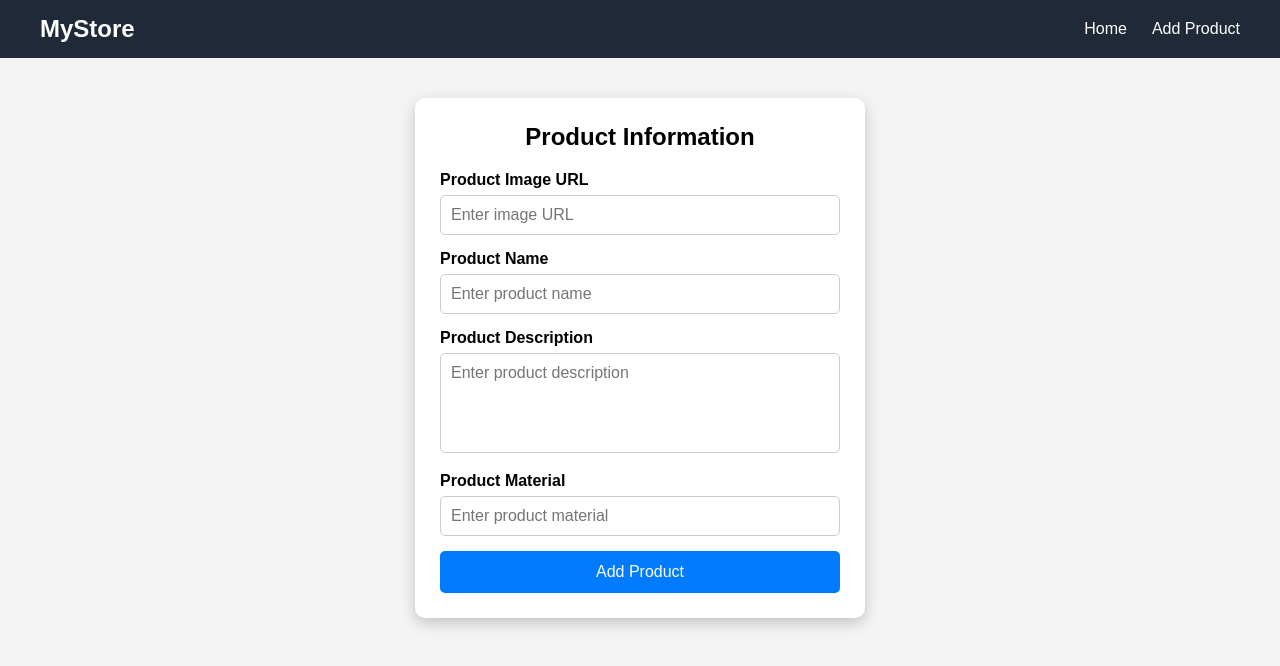
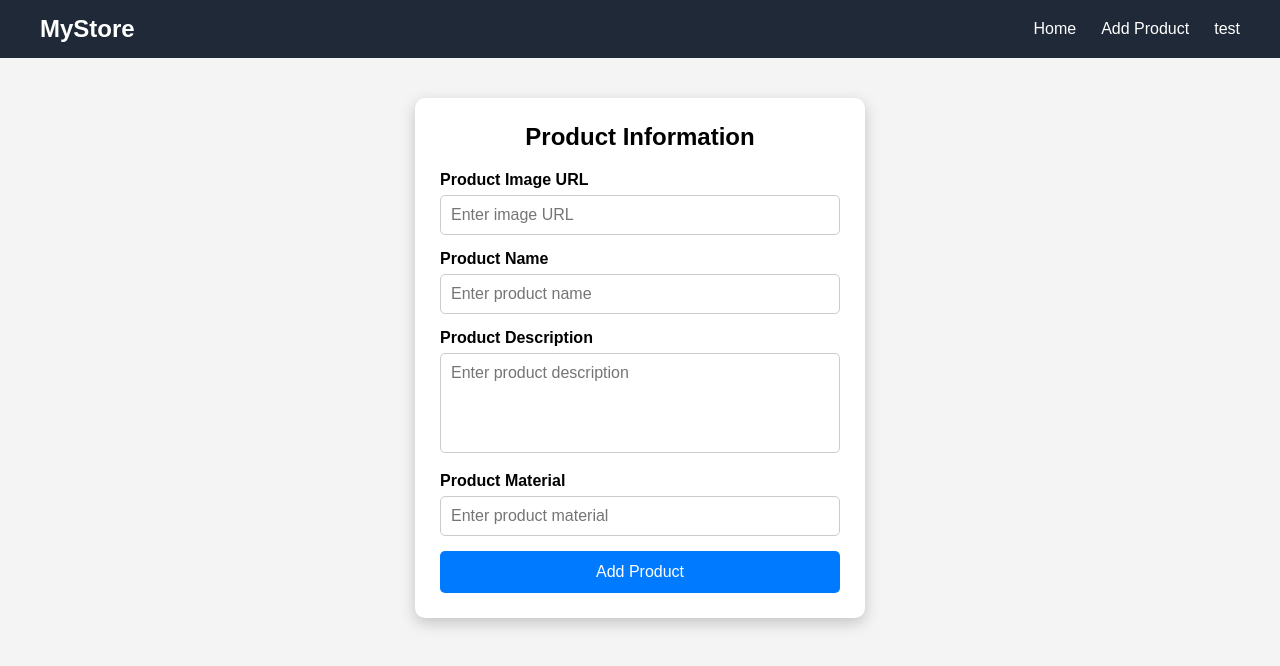
Before and after one commit to Aryan-Shrestha2004/practise_pms, a React (Vite) app: page /addProduct in a window 1280 px wide. Shown: the top 666 px of the page. Built offline with nearby package versions, Linux system fonts and the light colour scheme.

Commit message:
add test

```diff
--- a/src/pages/EditProduct/EditProduct.jsx
+++ b/src/pages/EditProduct/EditProduct.jsx
@@ -13,6 +13,7 @@ const EditProduct = () => {
   const [productDescription, setProductDescription] = useState("");
   const [productMaterial, setProductMaterial] = useState("");
 
+  //fetch product details from api and set in state
   useEffect(() => {
     const fetchProduct = async () => {
       try {
@@ -31,6 +32,8 @@ const EditProduct = () => {
 
     fetchProduct();
   }, [id]);
+
+  //edit product details and update in api
 
   const handleSubmit = async (e) => {
     e.preventDefault();
--- a/src/pages/Home/components/Navbar/Navbar.jsx
+++ b/src/pages/Home/components/Navbar/Navbar.jsx
@@ -1,4 +1,4 @@
-import './Navbar.css'
+import "./Navbar.css";
 
 import { Link } from "react-router-dom";
 
@@ -8,21 +8,28 @@ import { Link } from "react-router-dom";
       <div className="logo">MyStore</div>
 
       <input type="checkbox" id="menu-toggle" />
-  <label htmlFor="menu-toggle" className="menu-icon">&#9776;</label>
+      <label htmlFor="menu-toggle" className="menu-icon">
+        &#9776;
+      </label>
 
       <ul className="nav-links">
-    <li><Link to="/">Home</Link></li>
+        <li>
+          <Link to="/">Home</Link>
+        </li>
 
         {/* <li><Link to="/products">Products</Link></li>
     <li><Link to="/about">About</Link></li>
     <li><Link to="/contact">Contact</Link></li> */}
 
-    <li><Link to="/addProduct">Add Product</Link></li>
-
+        <li>
+          <Link to="/addProduct">Add Product</Link>
+        </li>
+        <li>
+          <Link to="/test">test</Link>
+        </li>
       </ul>
     </nav>
+  );
+};
 
-  )
-}
-
-export default Navbar
+export default Navbar;
```
Lines whose indentation alone changed are shown as unchanged.
